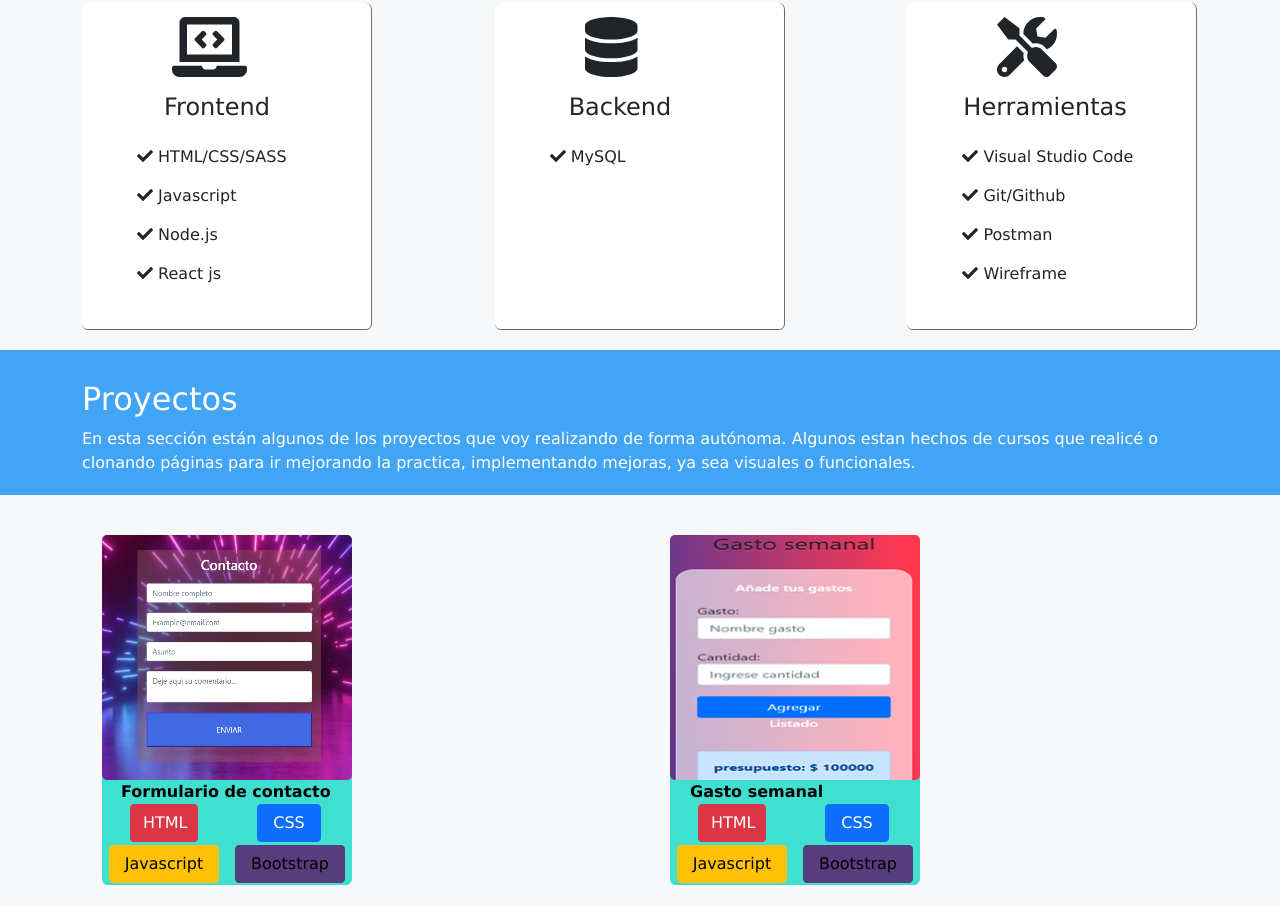
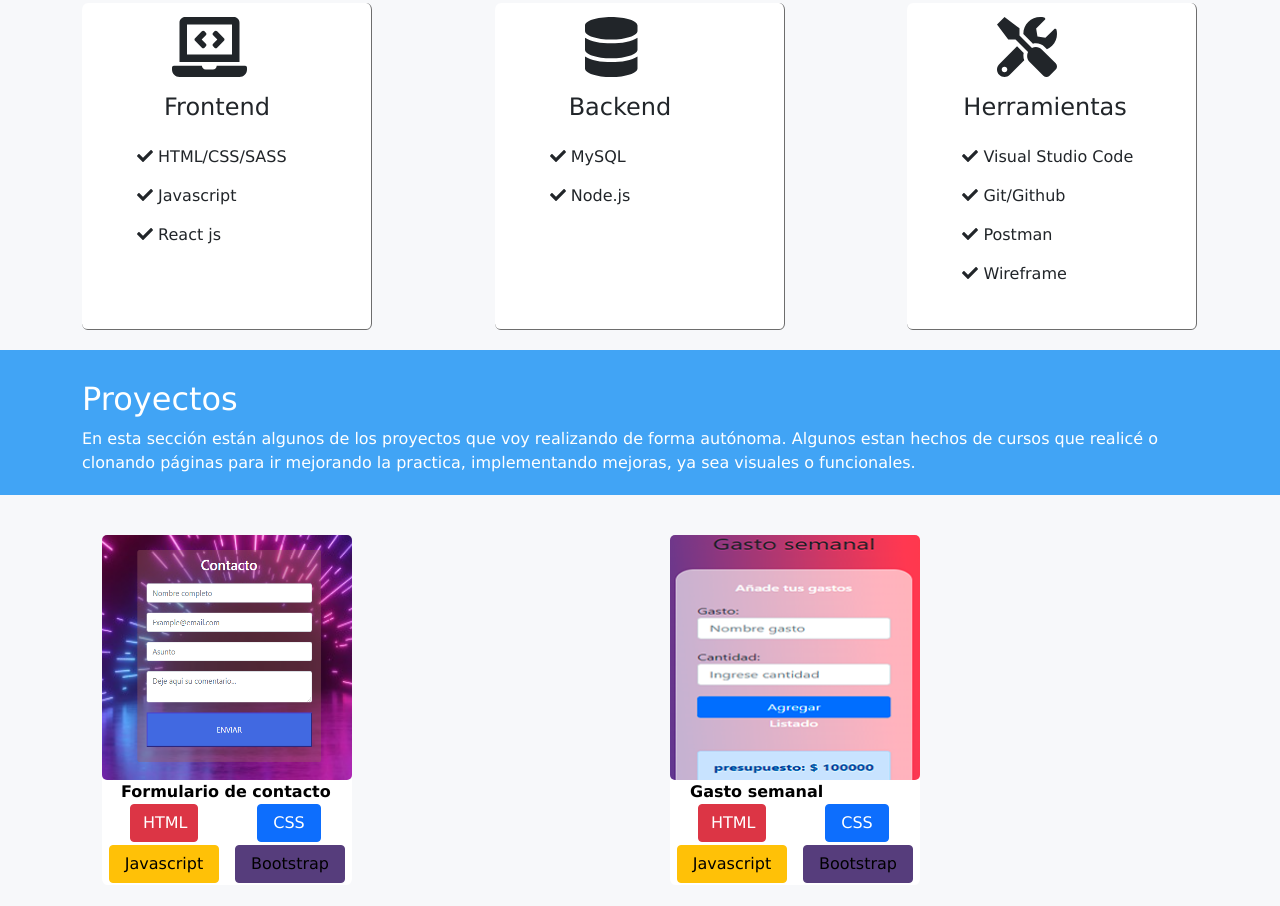
Before and after one commit to MendietaSergio/MendietaSergio.github.io, a plain HTML site: page docs/index.html in a window 1280 px wide. Shown: the part 543-1449 px from the top of the page. Drawn offline with nearby package versions, Linux system fonts and the light colour scheme; some packages are replaced by stand-ins of ours; a script that the page names is missing.

Commit message:
Añade cambios en proyecto y presentacion

```diff
--- a/docs/css/proyecto.css
+++ b/docs/css/proyecto.css
@@ -37,7 +37,7 @@ article .caja-proyecto{
     height: 350px;
     border-radius: 2%;
     position: relative;
-    background-color: turquoise;
+    background-color: #fff;
 }
 article .caja-proyecto img{
     border-radius: 2%;
--- a/docs/index.html
+++ b/docs/index.html
@@ -108,7 +108,6 @@
                         <h4 class="titulo-caja1">Frontend</h4>
                         <li class="list-habilidades"><i class="fas fa-check"></i> HTML/CSS/SASS</li>
                         <li class="list-habilidades"><i class="fas fa-check"></i> Javascript</li>
-                        <li class="list-habilidades"><i class="fas fa-check"></i> Node.js</li>
                         <li class="list-habilidades"><i class="fas fa-check"></i> React js</li>
                     </div>
 
@@ -124,6 +123,7 @@
                         <h4 class="titulo-caja2">Backend</h4>
 
                         <li class="list-habilidades"><i class="fas fa-check"></i> MySQL</li>
+                        <li class="list-habilidades"><i class="fas fa-check"></i> Node.js</li>
                         <!--<li class="list-habilidades"><i class="fas fa-check"></i> PHP</li>
                         <li class="list-habilidades"><i class="fas fa-check"></i> MongoDB</li>-->
                     </div>
```
